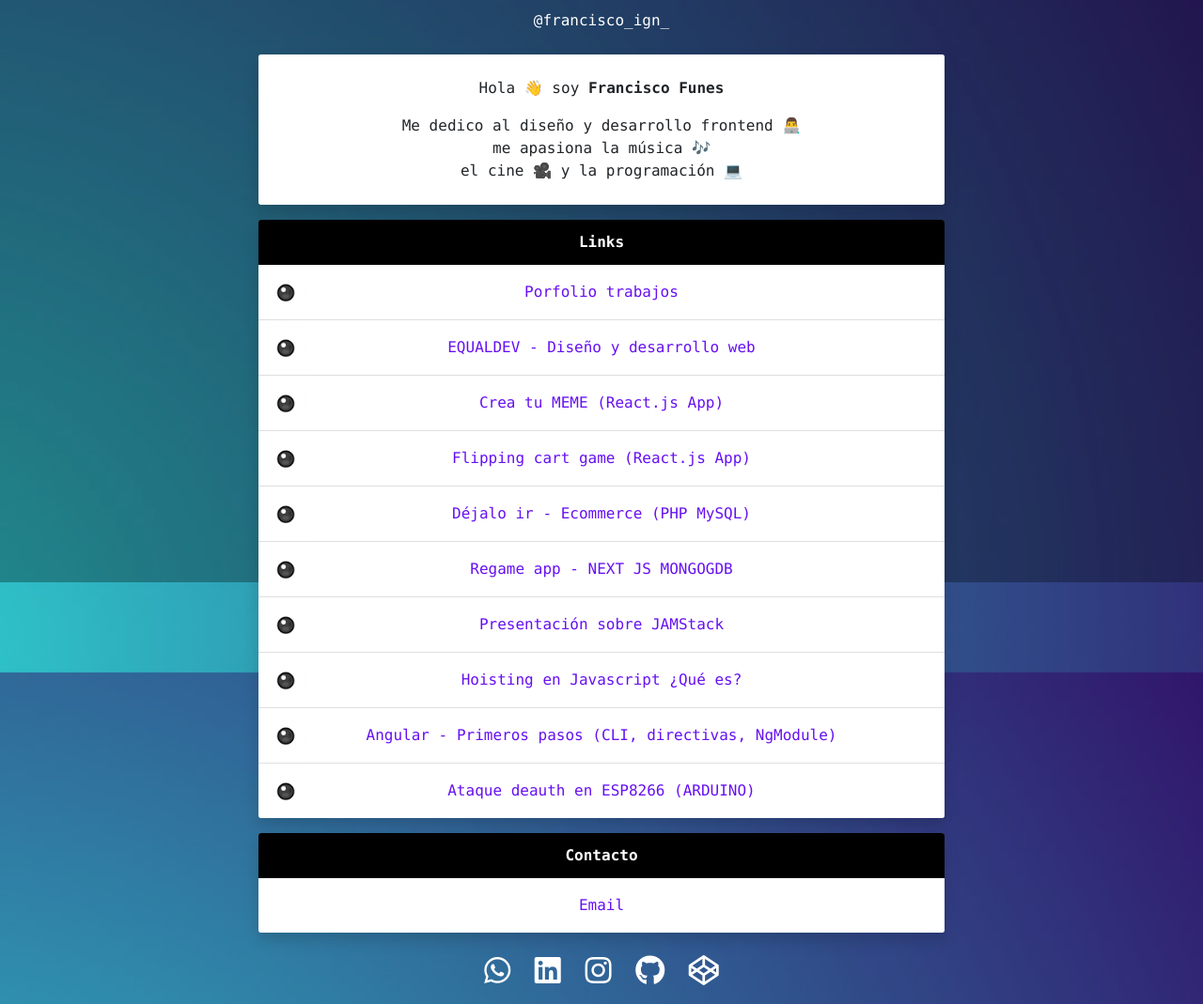
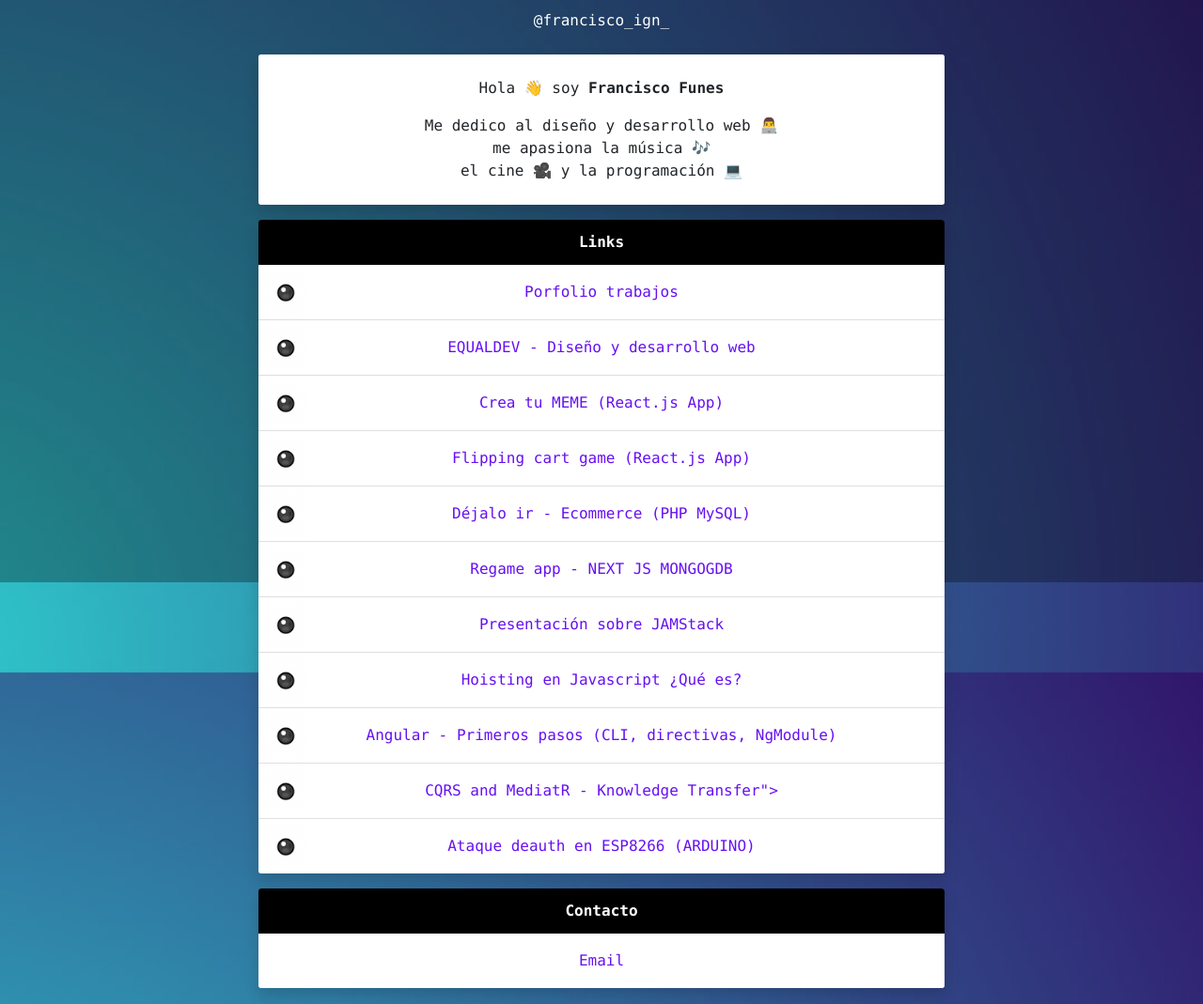
Before and after one commit to franciscofunes/linktree-template, a plain HTML site: page index.html in a window 1280 px wide. Shown: the part 180-1249 px from the top of the page at 94% size. Drawn offline with nearby package versions, Linux system fonts and the light colour scheme.

Commit message:
Update index.html

```diff
--- a/index.html
+++ b/index.html
@@ -29,7 +29,7 @@
               <li class="list-group-item border-0 text-center p-4">
                 <p>Hola 👋 soy <strong>Francisco Funes</strong></p>
                 <p class="mb-0">
-                  Me dedico al diseño y desarrollo frontend 👨‍💻<br>
+                  Me dedico al diseño y desarrollo web 👨‍💻<br>
                   me apasiona la música 🎶 <br>el cine 🎥 y la programación
                   ‍💻
                 </p>
@@ -89,12 +89,22 @@
                   <span class="flex-grow-1">Hoisting en Javascript ¿Qué es?</span>
                 </a>
               </li>
-<li class="list-group-item p-1">
+              <li class="list-group-item p-1">
                 <a target="_blank" rel="noopener noreferrer" class="stretched-link d-flex align-items-center text-center" href="https://www.canva.com/design/DAE2AP2m6aA/fffDzntOgOx7pLjGMH7msQ/view#7" title="Angular - Primeros pasos">
                   <img class="rounded" src="images/bullet-point.png" alt="Deauth ESP8266">
                   <span class="flex-grow-1">Angular - Primeros pasos (CLI, directivas, NgModule)</span>
                 </a>
               </li>
+
+              <li class="list-group-item p-1">
+                <a target="_blank" rel="noopener noreferrer" class="stretched-link d-flex align-items-center text-center" href="https://www.canva.com/design/DAE3VxjZRNE/Jcp8FgPK33SwrCNtR94KGw/view?utm_content=DAE3VxjZRNE&utm_campaign=designshare&utm_medium=link&utm_source=viewer" title="CQRS and Mediatr - Knowledge Transfer">
+                  <img class="rounded" src="images/bullet-point.png" alt="CQRS">
+                  <span class="flex-grow-1">CQRS and MediatR - Knowledge Transfer">
+
+                </a>
+              </li>
+
+
 
               <li class="list-group-item p-1">
                 <a target="_blank" rel="noopener noreferrer" class="stretched-link d-flex align-items-center text-center" href="https://www.canva.com/design/DAErbz8ncho/ngoanfXpz_xuerZ24ZqUhQ/view?utm_content=DAErbz8ncho&utm_campaign=designshare&utm_medium=link&utm_source=publishsharelink" title="JAMStack">
```
